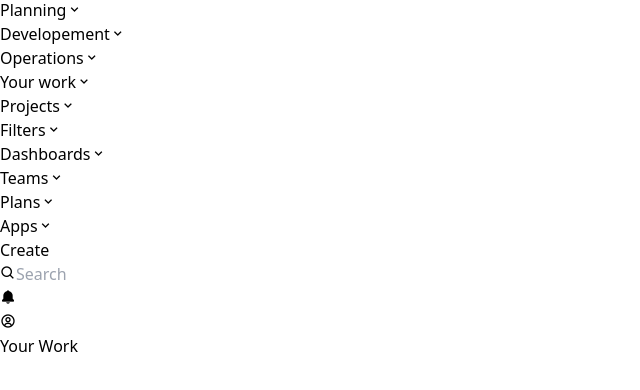
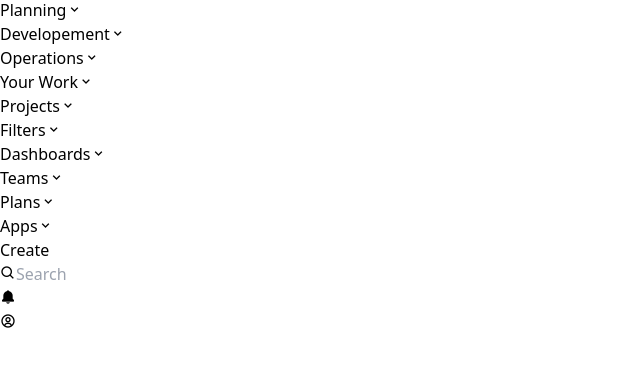
Before and after one commit to arun-gounder/taskify, an Angular app: page /dashboard in a window 1280 px wide. Shown: the part 194-584 px from the top of the page, without its empty margins (0-640 px from the left). Built offline with nearby package versions, Linux system fonts and the light colour scheme.

Commit message:
basic changes

```diff
--- a/src/app/components/layouts/header/header.component.html
+++ b/src/app/components/layouts/header/header.component.html
@@ -1,12 +1,6 @@
 <header class="bg-white border-b border-gray-200 flex justify-between items-center py-3 px-6 sticky top-0 z-10 w-full">
     <div class="container flex gap-3 items-center text-md font-medium">
-        <p class="whitespace-nowrap flex items-center cursor-pointer hover:bg-gray-200 hover:px-1 p-1 rounded-sm" (click)="isDropdownOpen=!isDropdownOpen">Your work<i class='bx bx-chevron-down text-base'></i></p>
-        <p class="flex items-center cursor-pointer hover:bg-gray-200 hover:px-1 p-1 rounded-sm" routerLink="/dashboard/projects" (click)="isDropdownOpen=!isDropdownOpen">Projects<i class='bx bx-chevron-down text-base'></i></p>
-        <p class="flex items-center cursor-pointer hover:bg-gray-200 hover:px-1 p-1 rounded-sm" (click)="isDropdownOpen=!isDropdownOpen">Filters<i class='bx bx-chevron-down text-base'></i></p>
-        <p class="flex items-center cursor-pointer hover:bg-gray-200 hover:px-1 p-1 rounded-sm" (click)="isDropdownOpen=!isDropdownOpen">Dashboards<i class='bx bx-chevron-down text-base'></i></p>
-        <p class="flex items-center cursor-pointer hover:bg-gray-200 hover:px-1 p-1 rounded-sm" (click)="isDropdownOpen=!isDropdownOpen">Teams<i class='bx bx-chevron-down text-base'></i></p>
-        <p class="flex items-center cursor-pointer hover:bg-gray-200 hover:px-1 p-1 rounded-sm" (click)="isDropdownOpen=!isDropdownOpen">Plans<i class='bx bx-chevron-down text-base'></i></p>
-        <p class="flex items-center cursor-pointer hover:bg-gray-200 hover:px-1 p-1 rounded-sm" (click)="isDropdownOpen=!isDropdownOpen">Apps<i class='bx bx-chevron-down text-base'></i></p>
+        <p *ngFor="let item of nav_items" class="whitespace-nowrap flex items-center cursor-pointer hover:bg-gray-200 hover:px-1 p-1 rounded-sm" (click)="setSelectedNavItem(item)" (dblclick)="close_nav_modal()">{{item}}<i class='bx bx-chevron-down text-base'></i></p>
         <button class="bg-blue-600 hover:bg-blue-800 text-white font-semibold py-1 px-2 rounded">Create</button>
     </div>
     <div class="flex items-center gap-1">
@@ -22,5 +16,5 @@
     <app-profile *ngIf="!open_modal"></app-profile>
 </div>
 <div class="z-0">
-    <app-nav-modal *ngIf="!isDropdownOpen" title = 'Your Work'></app-nav-modal>
+    <app-nav-modal *ngIf="!isDropdownOpen" title = {{selectedNavItem}}></app-nav-modal>
 </div>
--- a/src/app/components/layouts/header/header.component.ts
+++ b/src/app/components/layouts/header/header.component.ts
@@ -12,10 +12,23 @@ import { NavModalComponent } from '../nav-modal/nav-modal.component';
 })
 export class HeaderComponent {
 
-
   open_modal = true;
+  isDropdownOpen = true;
 
   constructor() { }
 
-  isDropdownOpen = false;
+  selectedNavItem: string = '';
+  nav_items = ["Your Work","Projects","Filters","Dashboards","Teams","Plans","Apps"]
+
+  setSelectedNavItem(item: string): void {
+    this.selectedNavItem = item;
+    if(this.isDropdownOpen==true){
+      this.isDropdownOpen = false
+    }
+  }
+
+  close_nav_modal(){
+    this.isDropdownOpen = true
+  }
+
 }
```
